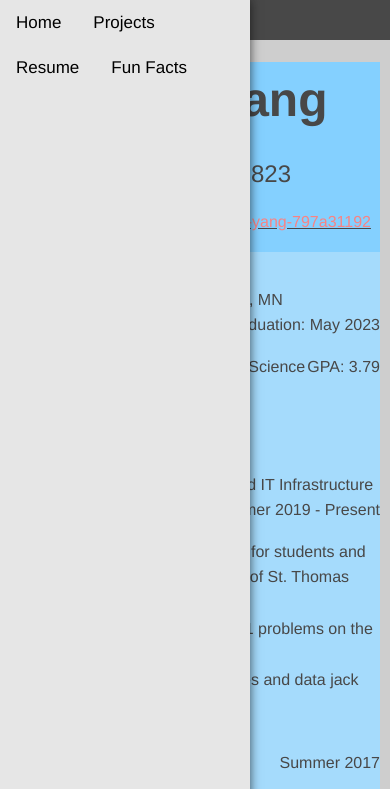
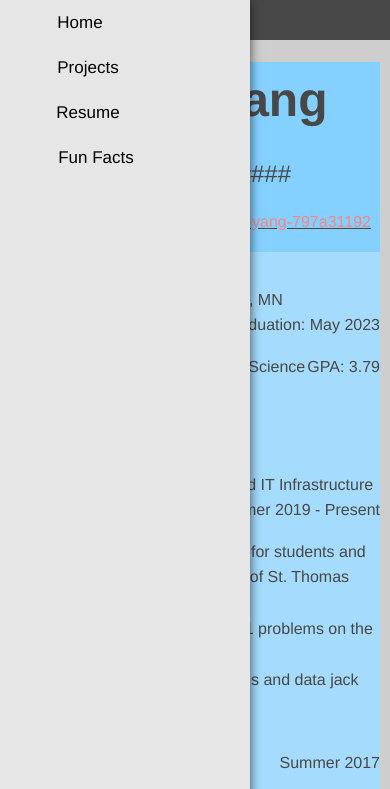
Before and after one commit to Tyang05/Tyang05.github.io, a plain HTML site: page resume.html in a window 390 px wide. Both pictures are taken after a click on the button "Menu". Shown: the top 789 px of the page. Drawn offline with nearby package versions, Linux system fonts and the light colour scheme.

Commit message:
Update resume.html

```diff
--- a/resume.html
+++ b/resume.html
@@ -3,22 +3,22 @@
 <head>
 	<meta charset="utf-8">
 	<meta name="viewport" content="width=device-width, initial-scale=1.0">
-	<title>Foundation Intro</title>
+	<title>Tseng's Resume</title>
 	<link rel="stylesheet" href="css/foundation.css">
 </head>
 <body>
 
     <div class="title-bar">
         <div class="title-bar-left">
-          <button type="button" class="menu-icon hide-for-large hide-for-medium" data-toggle="offCanvasLeft">Menu</button>
-          <div class="off-canvas position-left" id="offCanvasLeft" data-off-canvas>
-              <ul class="menu" style="list-style-type: none;">
-                  <li><a href="./index.html" target="_self" style="color: black">Home</a></li>
-                  <li><a href="./projects.html" target="_self" style="color: black">Projects</a></li>
-                  <li><a href="./resume.html" target="_self" style="color: black">Resume</a></li>
-                  <li><a href="./fun.html" target="_self" style="color: black">Fun Facts</a></li>
-              </ul>
-          </div>
+            <button type="button" class="menu-icon hide-for-large hide-for-medium" data-toggle="offCanvasLeft"><span class="menu" style="margin-left: 2rem; color: white">Menu</span></button>
+            <div class="off-canvas position-left" id="offCanvasLeft" data-off-canvas>
+                <ul class="menu" style="list-style-type: none;">
+                    <li><a href="./index.html" target="_self" style="color: black; width: 10rem">Home</a></li>
+                    <li><a href="./projects.html" target="_self" style="color: black; width: 11rem">Projects</a></li>
+                    <li><a href="./resume.html" target="_self" style="color: black; width: 11rem">Resume</a></li>
+                    <li><a href="./fun.html" target="_self" style="color: black; width: 12rem">Fun Facts</a></li>
+                </ul>
+            </div>
 
           <div class="grid-x grid-padding-x">
             <div class="cell large-auto medium-auto large-offset-1 hide-for-small-only"><a href="./index.html" target="_self">Home</a></div>
@@ -36,7 +36,7 @@
                     Tseng Yang
                 </p>
                 <p class="bionumber">
-                    (651) - 334 - 8823
+                    (651) - ### - ####
                 </p>
                 <p class="linkedin">
                     <a class="stthomas" href="http://www.linkedin.com/in/tseng-yang-797a31192" target="_blank">http://www.linkedin.com/in/tseng-yang-797a31192</a>
```
